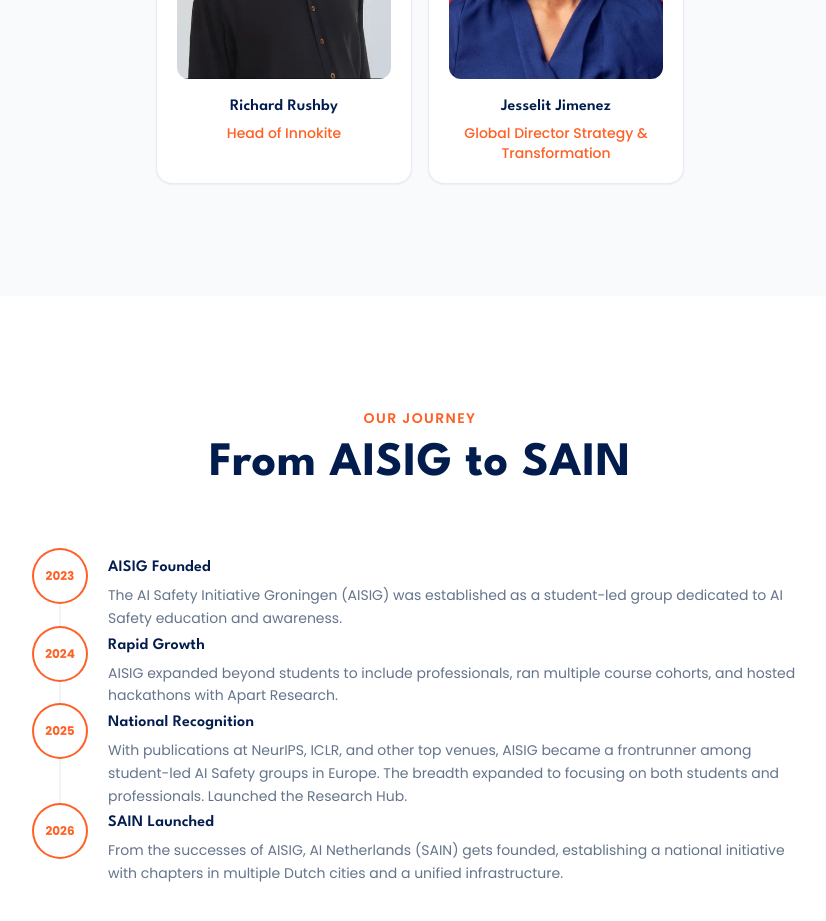
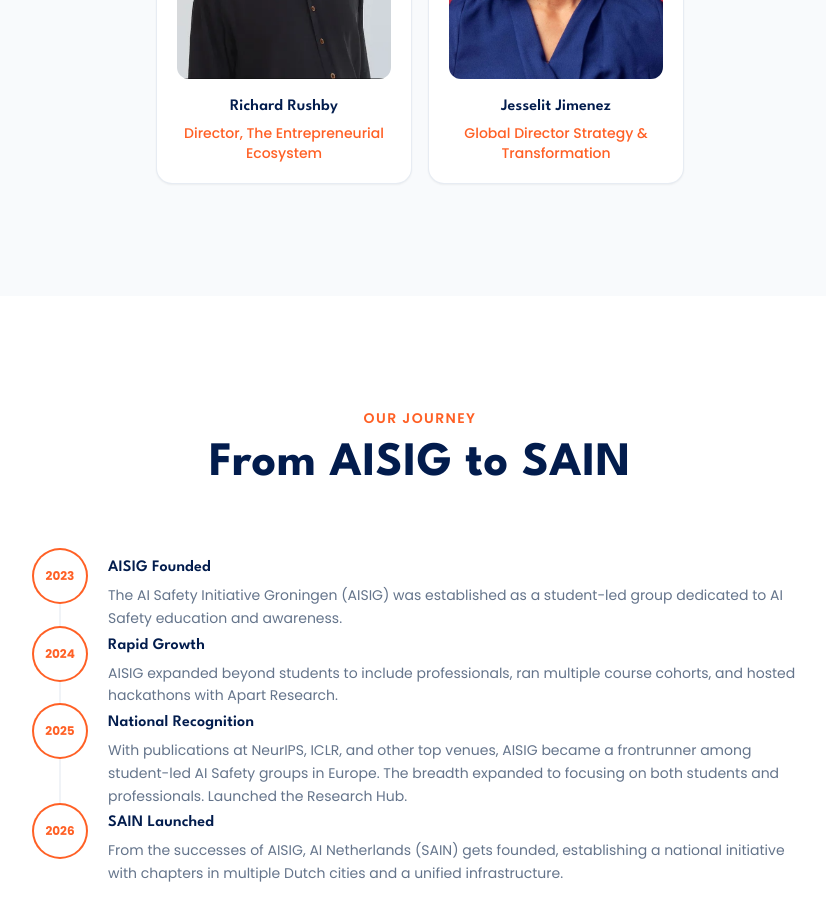
Before and after one commit to AlexanderAKM/Safe-AI-Netherlands, a Next.js app: page /about in a window 1280 px wide. Shown: the part 2940-3861 px from the top of the page, without its empty margins (220-1046 px from the left). Built offline with nearby package versions, Linux system fonts and the light colour scheme; no server answers.

Commit message:
Richard status update

```diff
--- a/src/app/about/page.tsx
+++ b/src/app/about/page.tsx
@@ -65,7 +65,7 @@
     members: [
       {
         name: "Richard Rushby",
-        affiliation: "Head of Innokite",
+        affiliation: "Director, The Entrepreneurial Ecosystem",
         link: "https://www.linkedin.com/in/richardrushby/",
         image: "/photos/advisory_board/Richard.png",
       },
```
